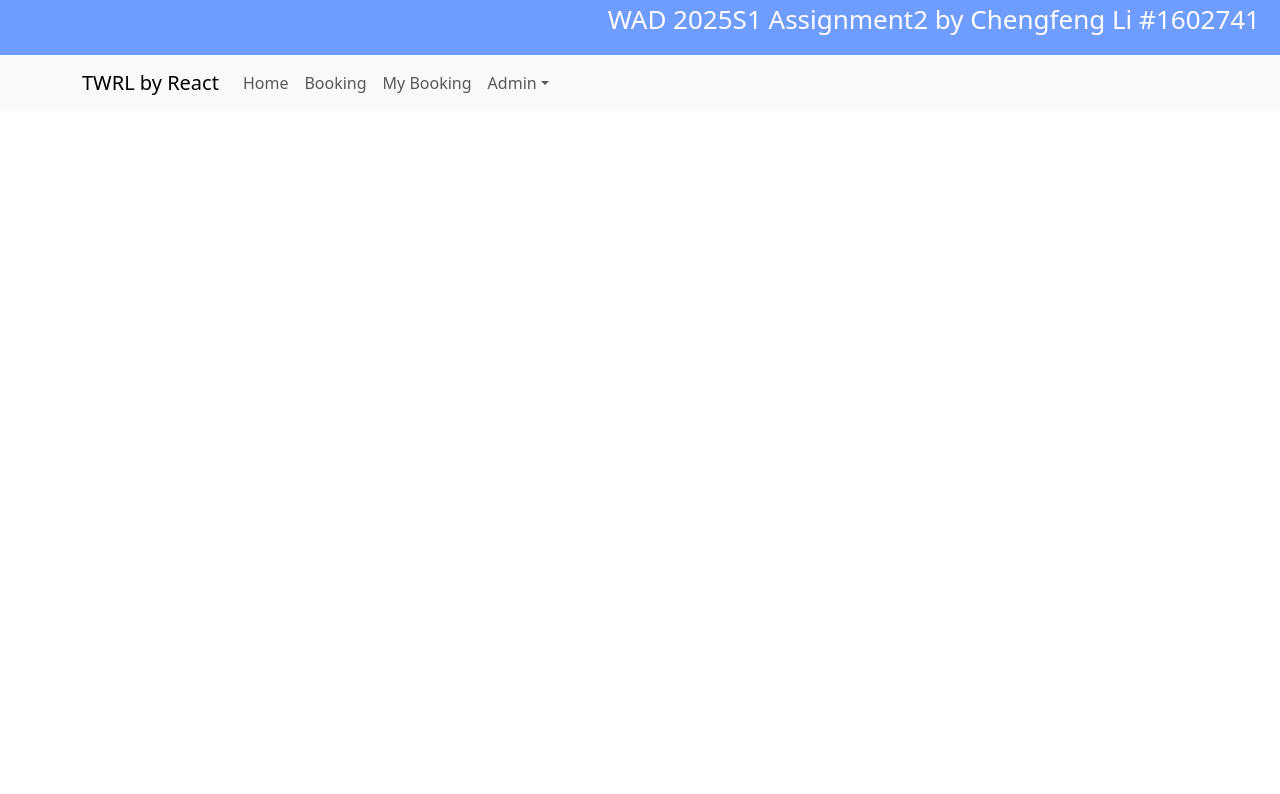
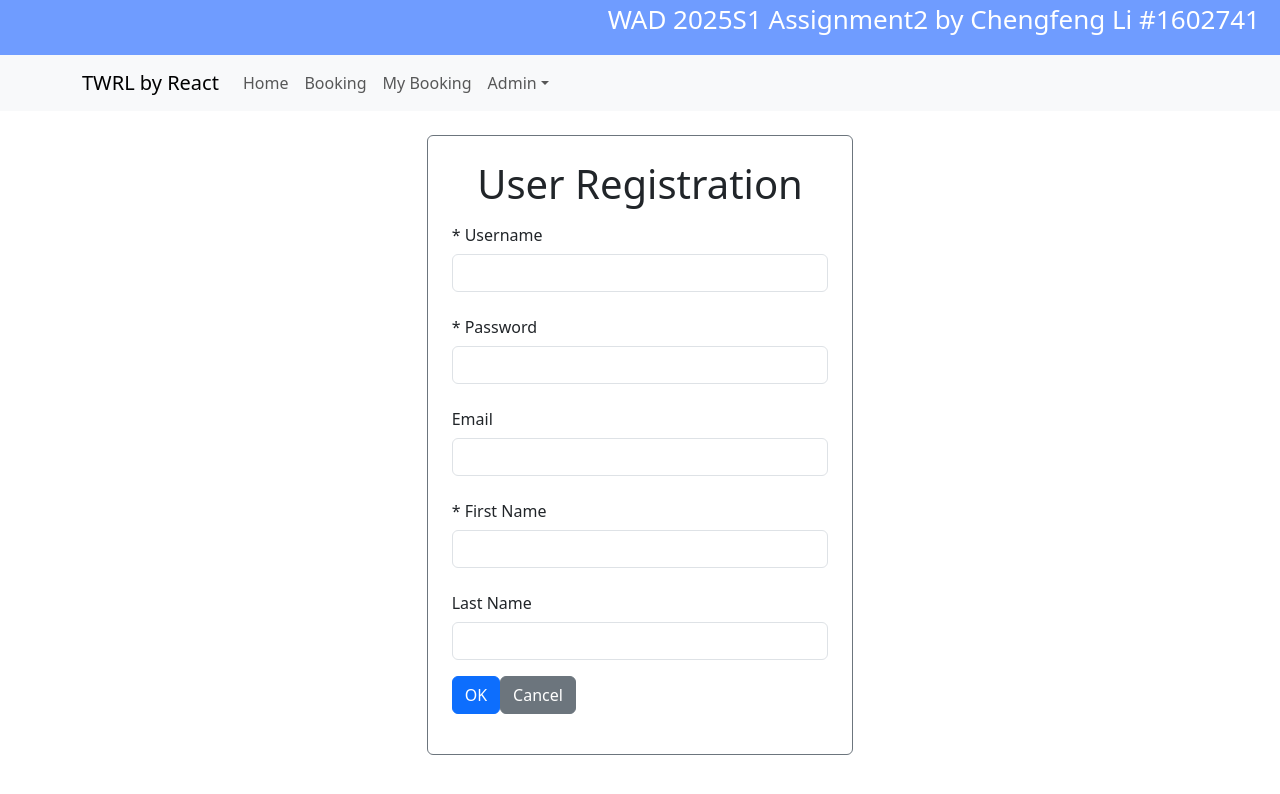
Before and after one commit to tfreemanli/WAD_AS2_front_end, a React (Create React App) app: page /register in a window 1280 px wide. Shown: the top 794 px of the page. Built offline with nearby package versions, Linux system fonts and the light colour scheme.

Commit message:
add Register, Login, Logout

```diff
--- a/src/App.js
+++ b/src/App.js
@@ -16,6 +16,9 @@ import MyReservationDetail from "./components/MyReservationDetail";
 import MyReservationCreate from "./components/MyReservationCreate";
 import MyReservationPickARoom from "./components/MyReservationPickARoom";
 import MyReservationPressOK from "./components/MyReservationPressOK";
+import Register from "./components/Register";
+import Login from "./components/Login";
+import Logout from "./components/Logout";
 
 function App() {
   return (
@@ -43,6 +46,9 @@ function App() {
         <Route path="/management/reservations/:reservationId" element={<ManageReservationDetail />}></Route>
         <Route path="/management/reservations/delete/:reservationId" element={<ManageReservationDelete />}></Route>
         <Route path="/management/users" element={<h1>Users</h1>}></Route>
+        <Route path="/register" element={<Register />} ></Route>
+        <Route path="/login" element={<Login />} />
+        <Route path="/logout" element={<Logout />} />
       </Routes></BrowserRouter>
     </div>
   );
--- /dev/null
+++ b/src/components/Login.js
@@ -0,0 +1,82 @@
+import React, {useState} from "react";
+import myConst from "./MyConst";
+import axios from "axios";
+
+function Login() {
+
+    const [username, setUsername] = useState('');
+    const [password, setPassword] = useState('');
+    const [err, setErr] = useState('');
+    const [info, setInfo] = useState('');
+
+    function handleSubmit(event) {
+        let data = JSON.stringify({
+            "username": username,
+            "password": password
+        });
+
+        let config = {
+            method: 'post',
+            maxBodyLength: Infinity,
+            url: myConst.BaseURL + '/api/auth/',
+            headers: {
+                'Content-Type': 'application/json'
+            },
+            data: data
+        };
+
+        axios.request(config)
+            .then((response) => {
+                console.log(JSON.stringify(response.data));
+                localStorage.setItem("token", response.data.token);
+                setInfo(response.data.token);
+                window.location.href = "/";
+            })
+            .catch((error) => {
+                console.log(error);
+                setErr("Login Error.");
+            });
+    }
+
+    return (
+        <div className="d-flex justify-content-center align-items-center mt-5">
+            <div className="col-4 Txt-left border border-1 border-secondary p-4 rounded">
+                <div><h2>Login</h2></div>
+
+
+                    <div className="form-group row">
+                        <label htmlFor="username" className="col-12 col-form-label Txt-left">
+                            Username
+                        </label>
+                        <div className="col-12">
+                            <input type="text"  name="username" id="username" className="form-control" required
+                                   onChange={(e) => setUsername(e.target.value)}/>
+                        </div>
+                    </div>
+
+                    <div className="form-group row">
+                        <label htmlFor="password" className="col-12 col-form-label Txt-left">
+                            Check In Datetime
+                        </label>
+                        <div className="col-12">
+                            <input type="password" name="password" id="password"
+                                   className="form-control"
+                                   onChange={(e) => setPassword(e.target.value)}/>
+                        </div>
+                    </div>
+
+                    <div className="form-group row">
+                        {err}
+                    </div>
+
+                    <div className="form-group row">
+                        <div className="col-sm-10 offset-sm-2">
+                            <button type="button" className="btn btn-primary" onClick={handleSubmit}> OK</button>
+                        </div>
+                    </div>
+            </div>
+        </div>
+    );
+}
+
+export default Login;
--- /dev/null
+++ b/src/components/Logout.js
@@ -0,0 +1,48 @@
+import axios from "axios";
+import MyConst from "./MyConst";
+import React, {useState} from "react";
+
+function Logout() {
+
+    const [err, setErr] = useState('');
+
+    function handleSubmit(event) {
+        let config = {
+            method: 'get',
+            maxBodyLength: Infinity,
+            url: MyConst.BaseURL + '/api/auth/logout/',
+            headers: {
+                'Authorization': 'token ' + localStorage.getItem("token")
+            }
+        };
+
+        axios.request(config)
+            .then((response) => {
+                console.log(JSON.stringify(response.data));
+                setErr("Logout success.");
+                localStorage.removeItem("token");
+                window.location.href = "/";
+            })
+            .catch((error) => {
+                console.log(error);
+                setErr("Logout failure.");
+            });
+    }
+
+    return (
+        <div className="d-flex justify-content-center align-items-center mt-4">
+            <div className="col-4 border border-1 border-secondary p-4 rounded">
+                <div><h1>Logout</h1></div>
+
+                    <div className="col-md-12 mb-3">
+                        {err || err.message}
+                        <input type="button" value="Logout" onClick={handleSubmit}/>
+                    </div>
+            </div>
+        </div>
+
+
+    );
+}
+
+export default Logout;
--- /dev/null
+++ b/src/components/Register.js
@@ -0,0 +1,125 @@
+import React, {useState} from 'react'
+import MyConst from "./MyConst";
+import axios from "axios";
+
+function Register() {
+
+    const [username, setUsername] = useState("");
+    const [password, setPassword] = useState('');
+    const [email, setEmail] = useState('');
+    const [fname, setFname] = useState('');
+    const [lname, setLname] = useState('');
+
+    const [info, setInfo] = useState(null);
+    const [err, setErr] = useState(null);
+
+
+    const validateForm = () => {
+        if (!username.trim()) {
+            setErr("Title is required");
+            return false;
+        }
+        if (!password.trim()) {
+            setErr("password is required");
+            return false;
+        }
+        if (!fname.trim()) {
+            setErr("first_name is required");
+            return false;
+        }
+        return true;
+    };
+
+
+    const handleSubmit = (event) => {
+        event.preventDefault();
+
+
+        if (!validateForm()) {
+            return;
+        }
+
+        let data = JSON.stringify({
+            "username": username,
+            "password": password,
+            "email": email,
+            "first_name": fname,
+            "last_name": lname
+        });
+
+        let config = {
+            method: 'POST',
+            maxBodyLength: Infinity,
+            url: MyConst.BaseURL + '/api/users/',
+            headers: {
+                'Content-Type': 'application/json'
+            },
+            data: data
+        };
+
+        axios.request(config)
+            .then((response) => {
+                console.log(JSON.stringify(response.data));
+                setInfo("Register success.");
+            })
+            .catch((error) => {
+                console.log(error);
+                setErr(error);
+            });
+    };
+
+    return (
+        <div className="d-flex justify-content-center align-items-center mt-4">
+            <div className="col-4 border border-1 border-secondary p-4 rounded">
+                <div><h1>User Registration</h1></div>
+                <form onSubmit={handleSubmit} className="Txt-left form-horizontal">
+                    <div className="col-md-12 mb-3">
+                        <label htmlFor="username" className="col-form-label">
+                            * Username
+                        </label>
+                        <input type="text" id="username" name="username" required className="form-control"
+                               onChange={(e) => setUsername(e.target.value)}/>
+                    </div>
+                    <div className="col-md-12 mb-3">
+                        <label htmlFor="password" className="col-form-label">
+                            * Password
+                        </label>
+                        <input type="password" id="password" name="password" required className="form-control"
+                               onChange={(e) => setPassword(e.target.value)}/>
+                    </div>
+                    <div className="col-md-12 mb-3">
+                        <label htmlFor="email" className="col-form-label">
+                            Email
+                        </label>
+                        <input type="text" id="email" name="email" className="form-control"
+                               onChange={(e) => setEmail(e.target.value)}/>
+                    </div>
+                    <div className="col-md-12 mb-3">
+                        <label htmlFor="first_name" className="col-form-label">
+                            * First Name
+                        </label>
+                        <input type="text" id="first_name" name="first_name" required className="form-control"
+                               onChange={(e) => setFname(e.target.value)}/>
+                    </div>
+                    <div className="col-md-12 mb-3">
+                        <label htmlFor="last_name" className="col-form-label">
+                            Last Name
+                        </label>
+                        <input type="text" id="last_name" name="last_name" className="form-control"
+                               onChange={(e) => setLname(e.target.value)}/>
+                    </div>
+
+                    <div className="col-md-12 mb-3">
+                        {info}
+                        {err && err.message}
+                        <button type="submit" className="btn btn-primary"> OK</button>
+                        <a className="btn btn-secondary" href="/">Cancel</a>
+                    </div>
+                </form>
+            </div>
+        </div>
+    );
+
+}
+
+export default Register;
```
